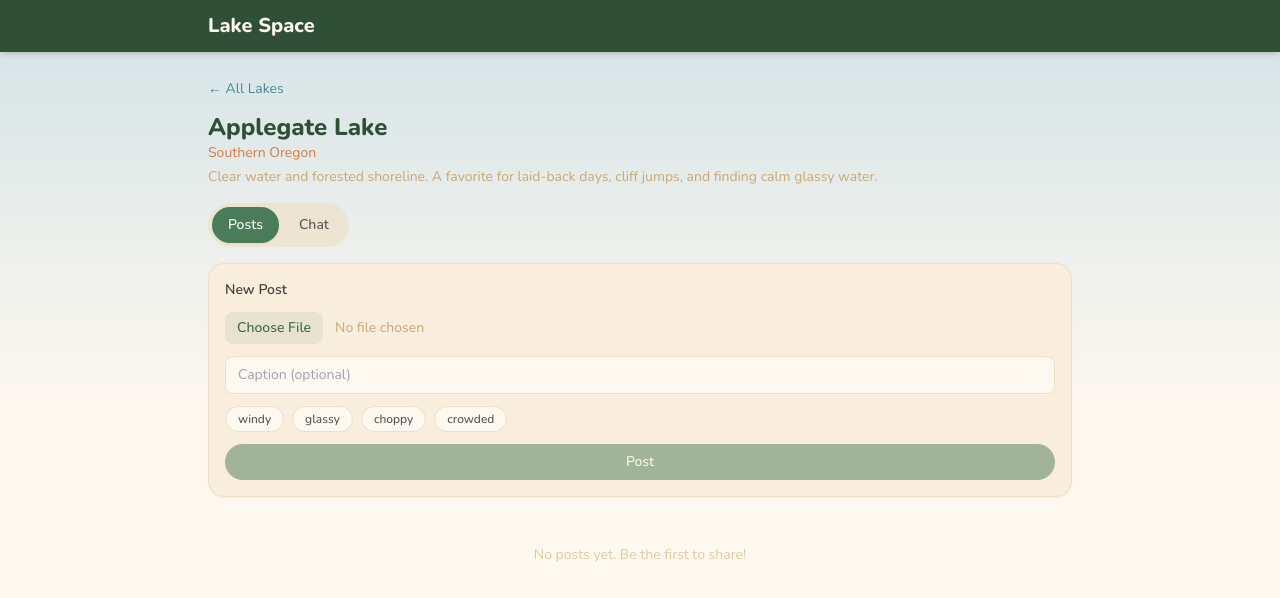
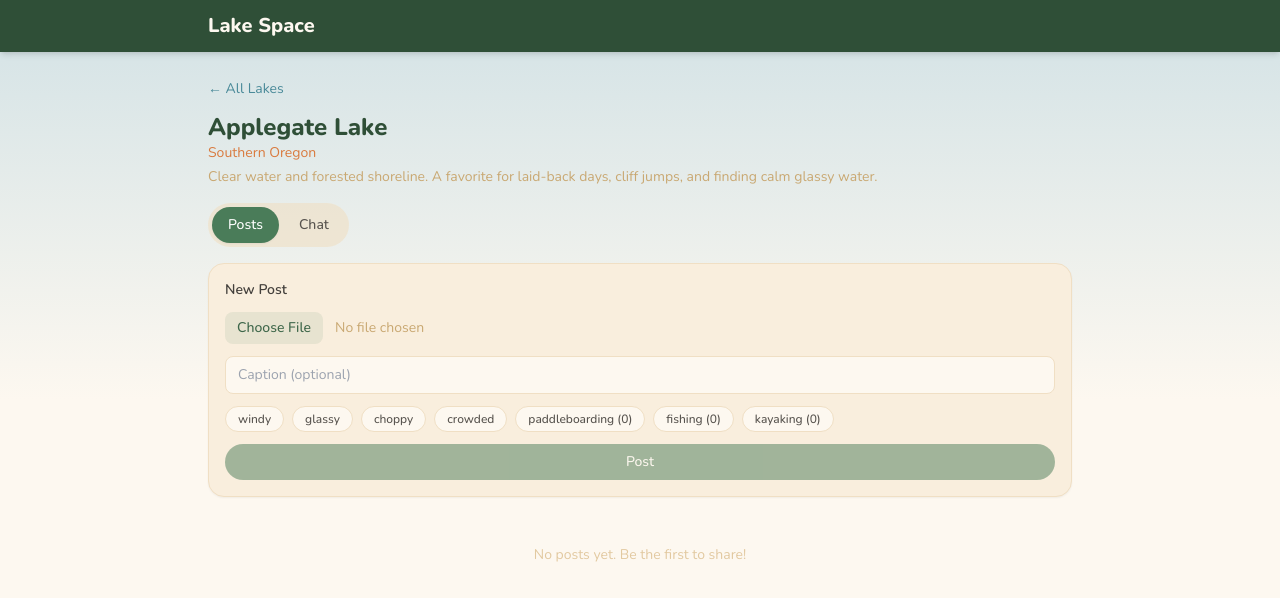
Before and after one commit to ulreytanner77/LakeSpace, a Next.js app: page /lakes/applegate-lake in a window 1280 px wide. Shown: the top 598 px of the page. Built offline with nearby package versions, Linux system fonts and the light colour scheme; no server answers; the database is empty.

Commit message:
Add activity filter buttons with post counts to new post form
Co-Authored-By: Claude Opus 4.6 <noreply@anthropic.com>

```diff
--- a/src/app/api/posts/route.ts
+++ b/src/app/api/posts/route.ts
@@ -13,7 +13,7 @@ export async function GET(request: NextRequest) {
   try {
     const sql = getSQL();
     const rows = await sql`
-      SELECT id, lake_slug, image_url, caption, tags, created_at, expires_at
+      SELECT id, lake_slug, image_url, caption, tags, activity, created_at, expires_at
       FROM posts
       WHERE lake_slug = ${lake}
         AND expires_at > now()
@@ -33,7 +33,7 @@ export async function GET(request: NextRequest) {
 export async function POST(request: NextRequest) {
   try {
     const body = await request.json();
-    const { lake_slug, image_url, caption, tags } = body;
+    const { lake_slug, image_url, caption, tags, activity } = body;
 
     if (!lake_slug || !image_url) {
       return NextResponse.json(
@@ -43,12 +43,13 @@ export async function POST(request: NextRequest) {
     }
 
     const safeTags = Array.isArray(tags) ? tags : [];
+    const safeActivity = typeof activity === "string" ? activity : null;
 
     const sql = getSQL();
     const rows = await sql`
-      INSERT INTO posts (lake_slug, image_url, caption, tags, expires_at)
-      VALUES (${lake_slug}, ${image_url}, ${caption || null}, ${safeTags}, now() + INTERVAL '7 days')
-      RETURNING id, lake_slug, image_url, caption, tags, created_at, expires_at
+      INSERT INTO posts (lake_slug, image_url, caption, tags, activity, expires_at)
+      VALUES (${lake_slug}, ${image_url}, ${caption || null}, ${safeTags}, ${safeActivity}, now() + INTERVAL '7 days')
+      RETURNING id, lake_slug, image_url, caption, tags, activity, created_at, expires_at
     `;
 
     return NextResponse.json(rows[0], { status: 201 });
--- a/src/components/NewPostForm.tsx
+++ b/src/components/NewPostForm.tsx
@@ -3,16 +3,19 @@
 import { useState } from "react";
 
 const CONDITION_TAGS = ["windy", "glassy", "choppy", "crowded"];
+const ACTIVITIES = ["paddleboarding", "fishing", "kayaking"];
 
 interface NewPostFormProps {
   lakeSlug: string;
   onPosted: () => void;
+  activityCounts: Record<string, number>;
 }
 
-export default function NewPostForm({ lakeSlug, onPosted }: NewPostFormProps) {
+export default function NewPostForm({ lakeSlug, onPosted, activityCounts }: NewPostFormProps) {
   const [file, setFile] = useState<File | null>(null);
   const [caption, setCaption] = useState("");
   const [tags, setTags] = useState<string[]>([]);
+  const [activity, setActivity] = useState<string | null>(null);
   const [status, setStatus] = useState<
     "idle" | "uploading" | "posting" | "error"
   >("idle");
@@ -59,6 +62,7 @@ export default function NewPostForm({ lakeSlug, onPosted }: NewPostFormProps) {
           image_url: url,
           caption: caption || null,
           tags,
+          activity,
         }),
       });
 
@@ -71,6 +75,7 @@ export default function NewPostForm({ lakeSlug, onPosted }: NewPostFormProps) {
       setFile(null);
       setCaption("");
       setTags([]);
+      setActivity(null);
       setStatus("idle");
 
       // Reset file input
@@ -130,6 +135,21 @@ export default function NewPostForm({ lakeSlug, onPosted }: NewPostFormProps) {
             {tag}
           </button>
         ))}
+        {ACTIVITIES.map((a) => (
+          <button
+            key={a}
+            type="button"
+            onClick={() => setActivity(activity === a ? null : a)}
+            disabled={isSubmitting}
+            className={`text-xs font-medium px-3 py-1 rounded-full border transition-colors ${
+              activity === a
+                ? "bg-forest-500 text-white border-forest-500"
+                : "bg-sand-50 text-stone-600 border-sand-200 hover:border-forest-500"
+            }`}
+          >
+            {a} ({activityCounts[a] || 0})
+          </button>
+        ))}
       </div>
 
       {error && <p className="text-sm text-red-500 mb-2">{error}</p>}
--- a/src/components/PostsFeed.tsx
+++ b/src/components/PostsFeed.tsx
@@ -1,6 +1,6 @@
 "use client";
 
-import { useState, useEffect, useCallback } from "react";
+import { useState, useEffect, useCallback, useMemo } from "react";
 import PostCard from "./PostCard";
 import NewPostForm from "./NewPostForm";
 
@@ -10,6 +10,7 @@ interface Post {
   image_url: string;
   caption: string | null;
   tags: string[];
+  activity: string | null;
   created_at: string;
 }
 
@@ -36,9 +37,19 @@ export default function PostsFeed({ lakeSlug }: { lakeSlug: string }) {
     fetchPosts();
   }, [fetchPosts]);
 
+  const activityCounts = useMemo(() => {
+    const counts: Record<string, number> = {};
+    for (const post of posts) {
+      if (post.activity) {
+        counts[post.activity] = (counts[post.activity] || 0) + 1;
+      }
+    }
+    return counts;
+  }, [posts]);
+
   return (
     <div className="space-y-4">
-      <NewPostForm lakeSlug={lakeSlug} onPosted={fetchPosts} />
+      <NewPostForm lakeSlug={lakeSlug} onPosted={fetchPosts} activityCounts={activityCounts} />
 
       {loading && (
         <p className="text-sm text-sand-300 text-center py-8">
```
